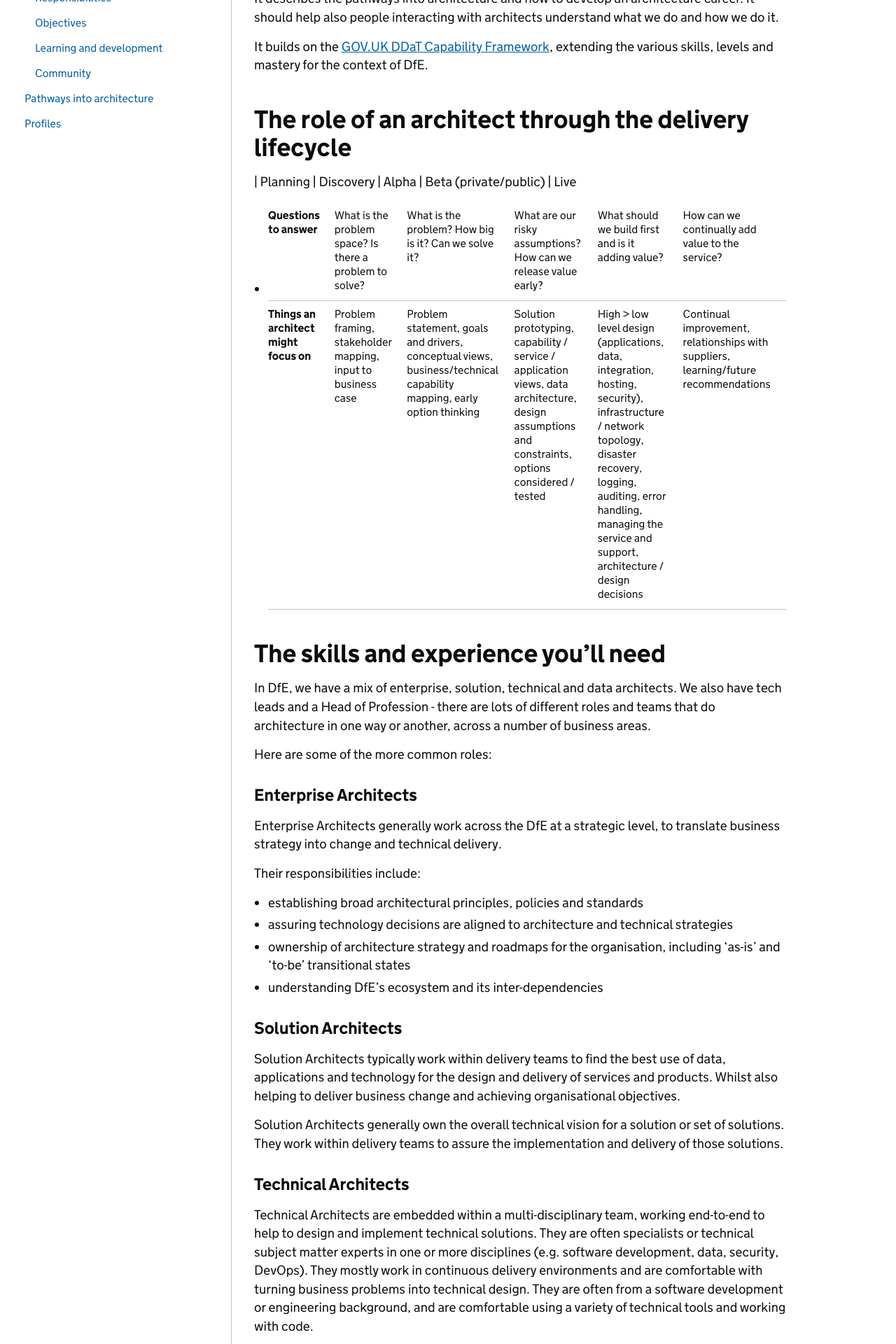
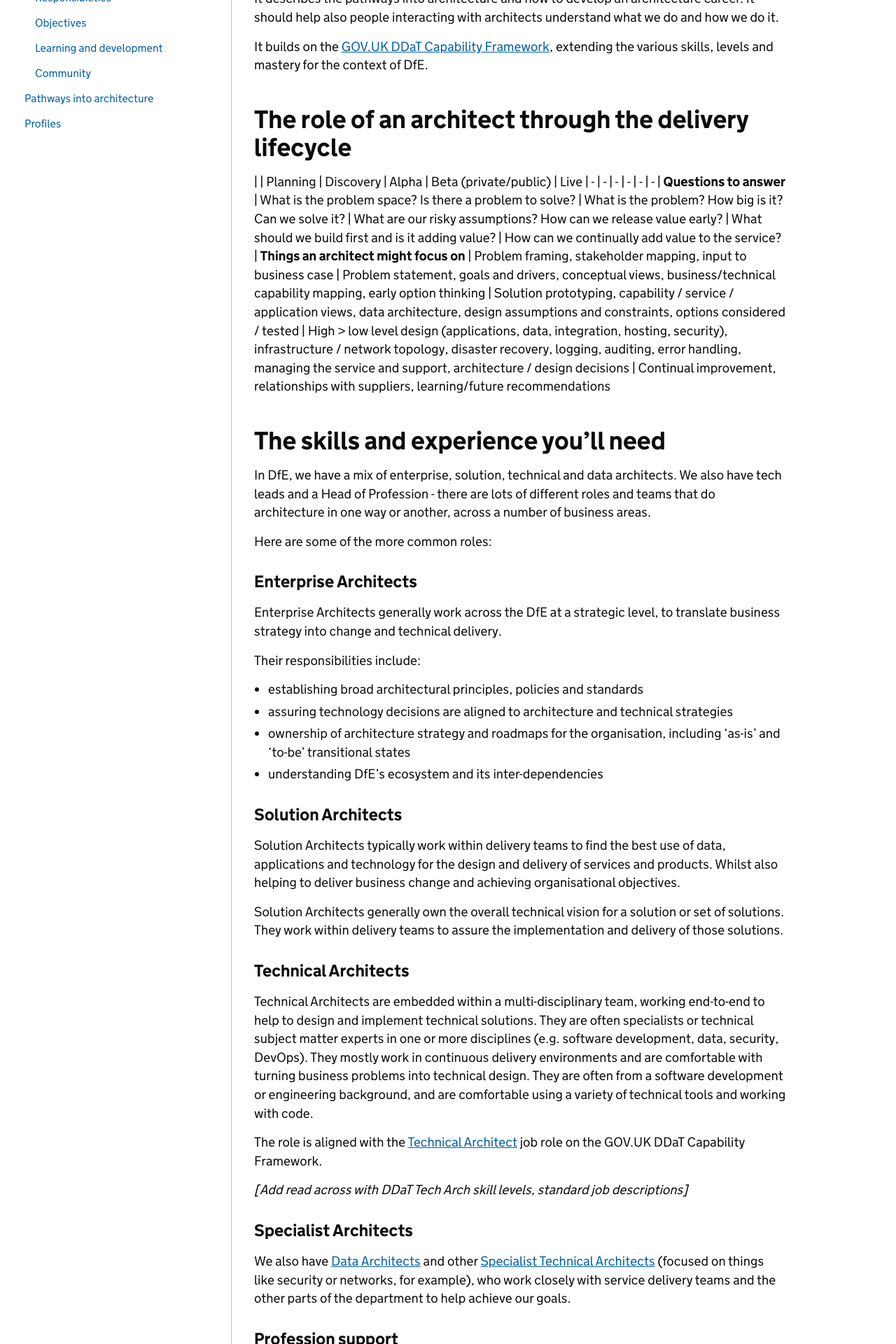
Before and after one commit to DFE-Digital/architecture, a Jekyll site: the page built from capability/architecture-capability-framework.md, in a window 1280 px wide. Shown: the part 516-2436 px from the top of the page at 70% size. Built offline with Jekyll 4.4.1, drawn with Linux system fonts in a browser that asks for light colours; our own code applies the rules of GitHub Pages for plain Markdown files; some of the changed text lies outside the part shown.

Commit message:
Update architecture-capability-framework.md
Table formatting fix (again)

```diff
--- a/capability/architecture-capability-framework.md
+++ b/capability/architecture-capability-framework.md
@@ -15,10 +15,10 @@ It describes the pathways into architecture and how to develop an architecture c
 It builds on the [GOV.UK DDaT Capability Framework](https://www.gov.uk/government/collections/digital-data-and-technology-profession-capability-framework), extending the various skills, levels and mastery for the context of DfE.
 
 ## The role of an architect through the delivery lifecycle
- | Planning | Discovery | Alpha | Beta (private/public) | Live
- - | - | - | - | - | -
-**Questions to answer** | What is the problem space? Is there a problem to solve? | What is the problem? How big is it? Can we solve it? | What are our risky assumptions? How can we release value early? | What should we build first and is it adding value? | How can we continually add value to the service?
-**Things an architect might focus on** | Problem framing, stakeholder mapping, input to business case | Problem statement, goals and drivers, conceptual views, business/technical capability mapping, early option thinking | Solution prototyping, capability / service / application views, data architecture, design assumptions and constraints, options considered / tested | High > low level design (applications, data, integration, hosting, security), infrastructure / network topology, disaster recovery, logging, auditing, error handling, managing the service and support, architecture / design decisions | Continual improvement, relationships with suppliers, learning/future recommendations
+|  | Planning | Discovery | Alpha | Beta (private/public) | Live
+| - | - | - | - | - | -
+| **Questions to answer** | What is the problem space? Is there a problem to solve? | What is the problem? How big is it? Can we solve it? | What are our risky assumptions? How can we release value early? | What should we build first and is it adding value? | How can we continually add value to the service?
+| **Things an architect might focus on** | Problem framing, stakeholder mapping, input to business case | Problem statement, goals and drivers, conceptual views, business/technical capability mapping, early option thinking | Solution prototyping, capability / service / application views, data architecture, design assumptions and constraints, options considered / tested | High > low level design (applications, data, integration, hosting, security), infrastructure / network topology, disaster recovery, logging, auditing, error handling, managing the service and support, architecture / design decisions | Continual improvement, relationships with suppliers, learning/future recommendations
 
 ## The skills and experience you'll need
 In DfE, we have a mix of enterprise, solution, technical and data architects. We also have tech leads and a Head of Profession - there are lots of different roles and teams that do architecture in one way or another, across a number of business areas.
```
